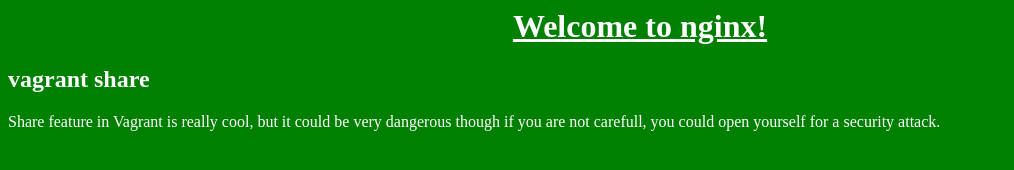
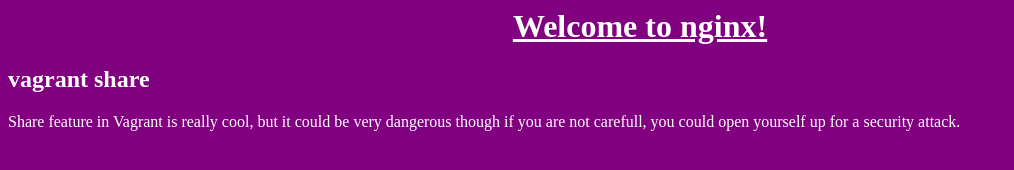
Before and after one commit to sonnypdx/itvewv, a plain HTML site: page nginx/www/index.html in a window 1280 px wide. Shown: the whole page, without its empty margins (0-1014 px from the left). Drawn offline with Linux system fonts and the light colour scheme.

```diff
--- a/nginx/www/index.html
+++ b/nginx/www/index.html
@@ -2,9 +2,9 @@
 <head>
 <title>Welcome to nginx!</title>
 </head>
-<body bgcolor="green" text="white">
+<body bgcolor="purple" text="white">
 <center><h1 style="text-decoration: underline;">Welcome to nginx!</h1></center>
 <h2>vagrant share</h2>
-<p>Share feature in Vagrant is really cool, but it could be very dangerous though if you are not carefull, you could open yourself for a security attack.</p>
+<p>Share feature in Vagrant is really cool, but it could be very dangerous though if you are not carefull, you could open yourself up for a security attack.</p>
 </body>
 </html>
```
Also changed, not shown: 4 other files.
